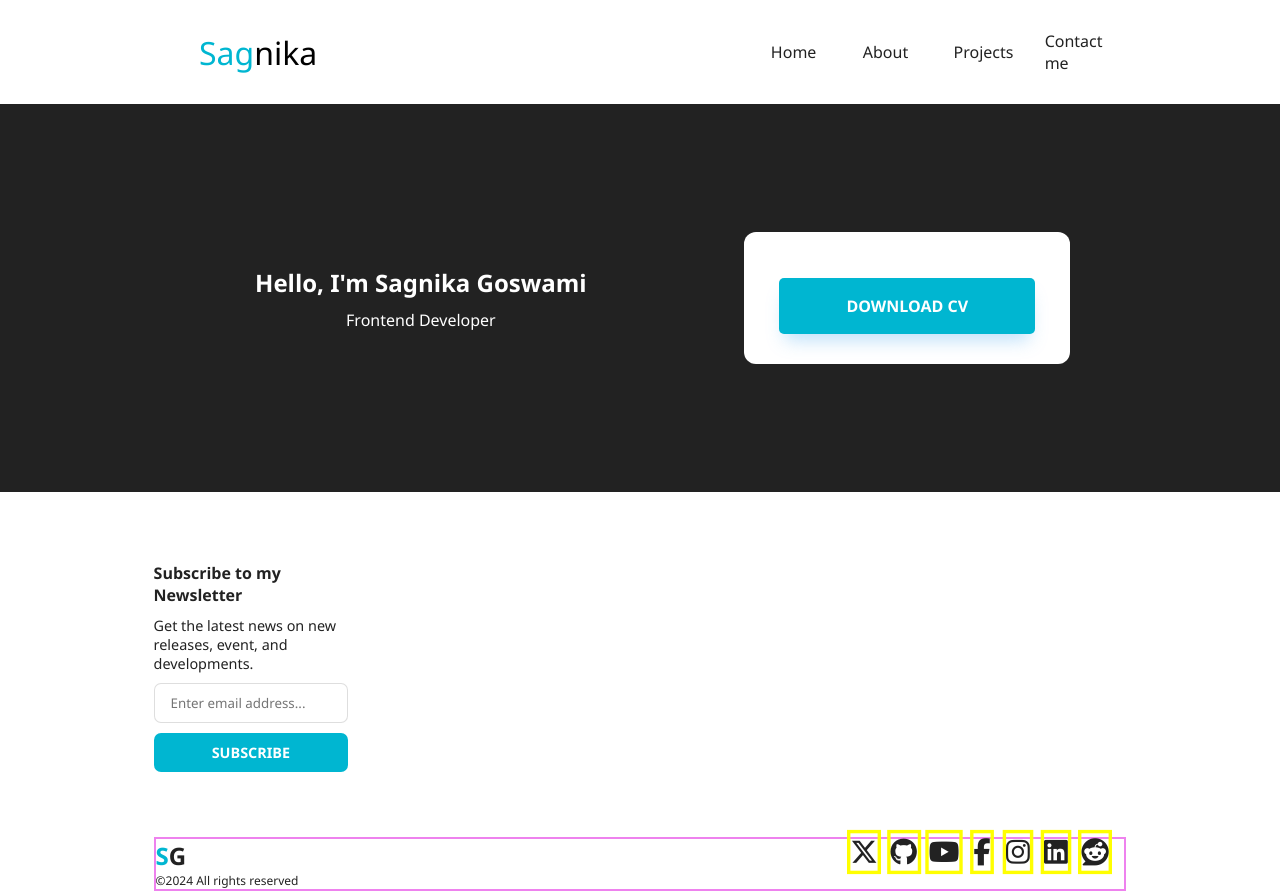
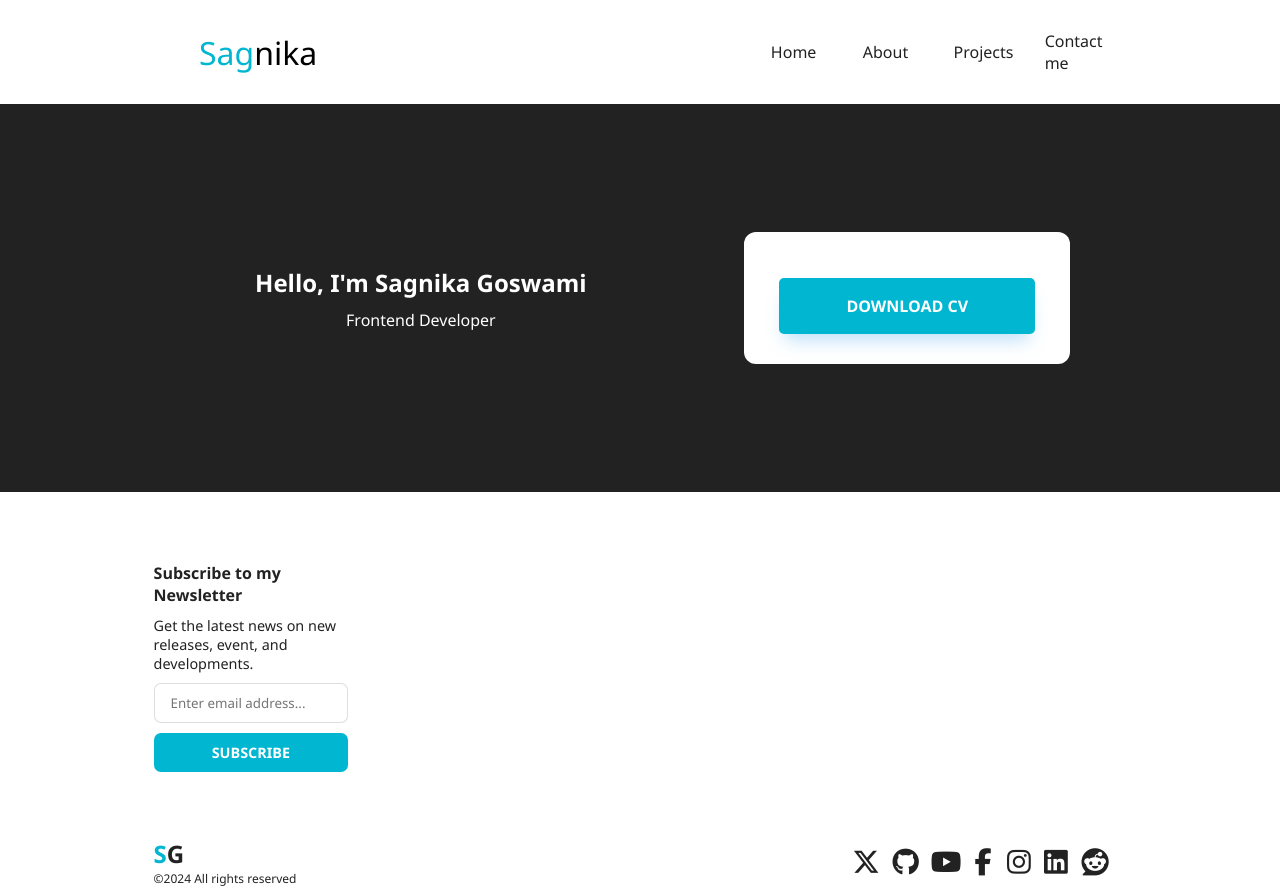
Before and after one commit to SagnikaGoswami/portfolio-website-practice, a plain HTML site: page Folder 1/index.html in a window 1280 px wide. Drawn offline with Linux system fonts and the light colour scheme.

Commit message:
Portfolio Website Code

```diff
--- a/Folder 1/style.css
+++ b/Folder 1/style.css
@@ -234,10 +234,11 @@ main{
 
 
 footer{
-    border: 2px solid violet;
+    /* border: 2px solid violet; */
     margin: 0 12vw;
     display: flex;
     justify-content: space-between;
+    align-items: center;
 }
 
 footer .foot-left{
@@ -268,7 +269,7 @@ footer .foot-right{
 
 footer .foot-right .logo{
     transform: scale(1.7);
-    border: 2px solid yellow;
+    /* border: 2px solid yellow; */
 }
 
 footer .foot-right .logo:hover{
```
